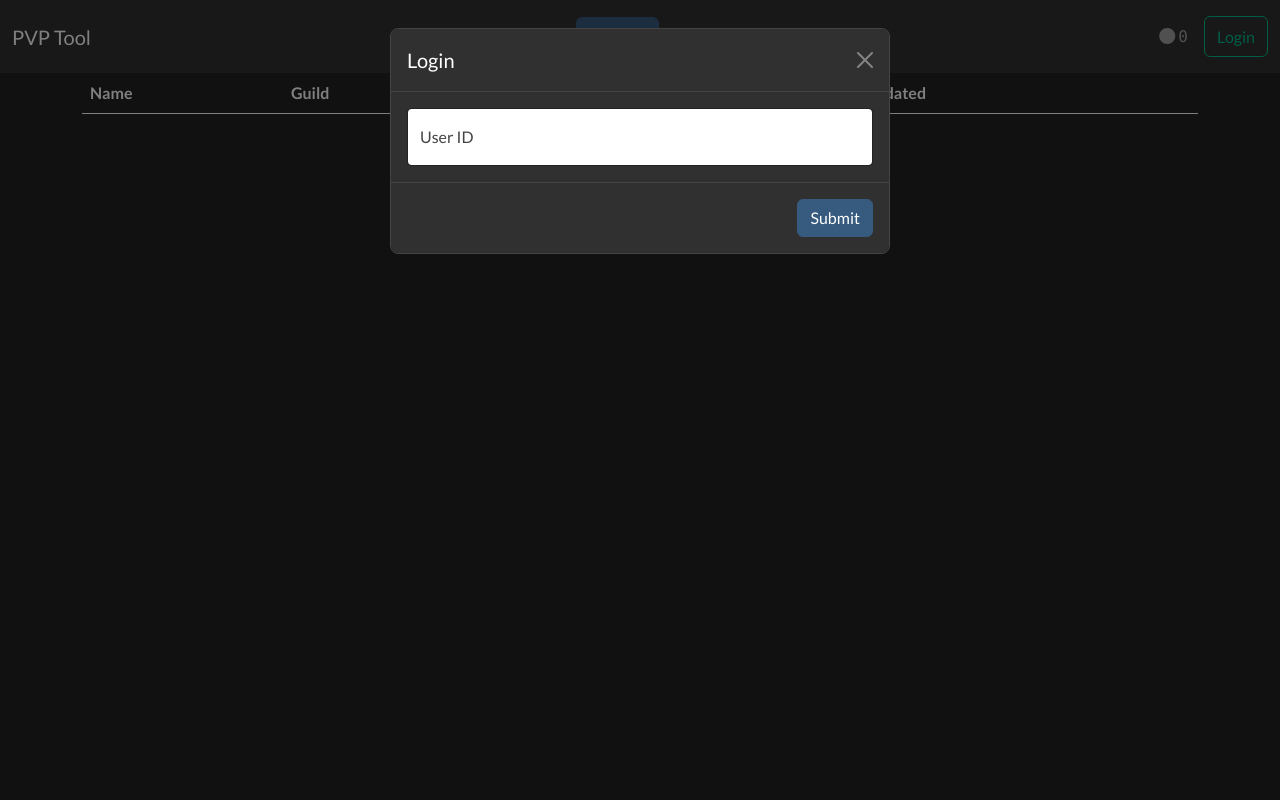
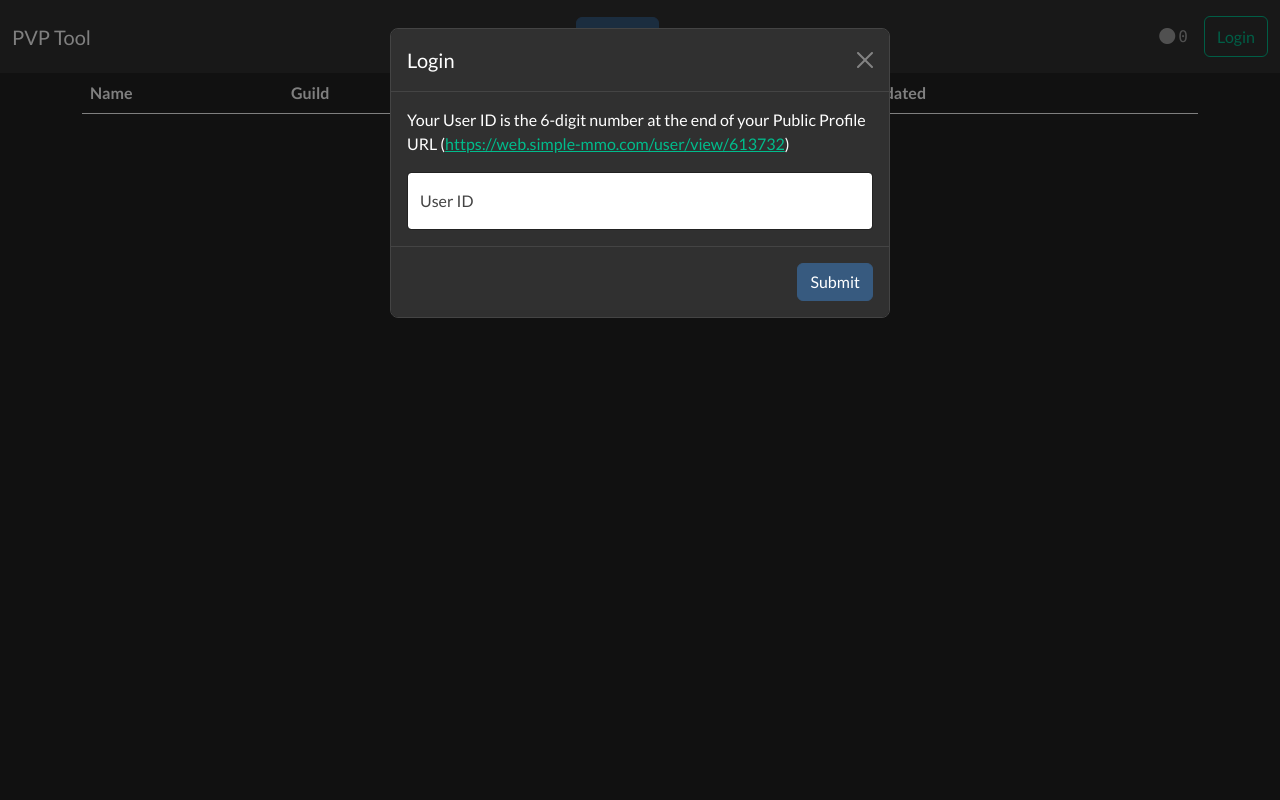
Before and after one commit to jasonkena/smmo_pvp_tool, a Flask app: page / in a window 1280 px wide, after a click on "Login". Run offline with Flask 2, Linux system fonts and the light colour scheme; lists and menus that the app fills with data are empty; some libraries are stand-ins or nearby versions.

Commit message:
Improved messages, added Discord server link

```diff
--- a/pvp_tool/templates/modal_api.html
+++ b/pvp_tool/templates/modal_api.html
@@ -1,6 +1,10 @@
 <div class="modal-body">
   <p>
     Copy the key from <a href="https://web.simple-mmo.com/p-api/home">here</a>
+  </p>
+  <p>
+    Consider using the API key of an alt account to avoid
+    <code>Too Many Requests</code> errors
   </p>
   <form id="api-form">
     <div class="form-floating">
--- a/pvp_tool/templates/modal_info.html
+++ b/pvp_tool/templates/modal_info.html
@@ -101,11 +101,12 @@
           </p>
 
           <p>
-            If you have any questions/suggestions/bug reports, please contact me
-            on Discord (RevoGen#8780).
+            Please join my
+            <a href="https://discord.com/invite/2msJUHEzUx">Discord server</a>
+            for additional support in using the tool.
           </p>
 
-          <p>Enjoy!</p>
+          <p>Cheers &mdash; RevoGen</p>
         </div>
         <div
           class="tab-pane fade"
--- a/pvp_tool/templates/modal_uid.html
+++ b/pvp_tool/templates/modal_uid.html
@@ -1,4 +1,10 @@
 <div class="modal-body">
+  <p>
+    Your User ID is the 6-digit number at the end of your Public Profile URL (<a
+      href="https://web.simple-mmo.com/user/view/613732"
+      >https://web.simple-mmo.com/user/view/613732</a
+    >)
+  </p>
   <form id="uid-form">
     <div class="form-floating">
       <input
```
